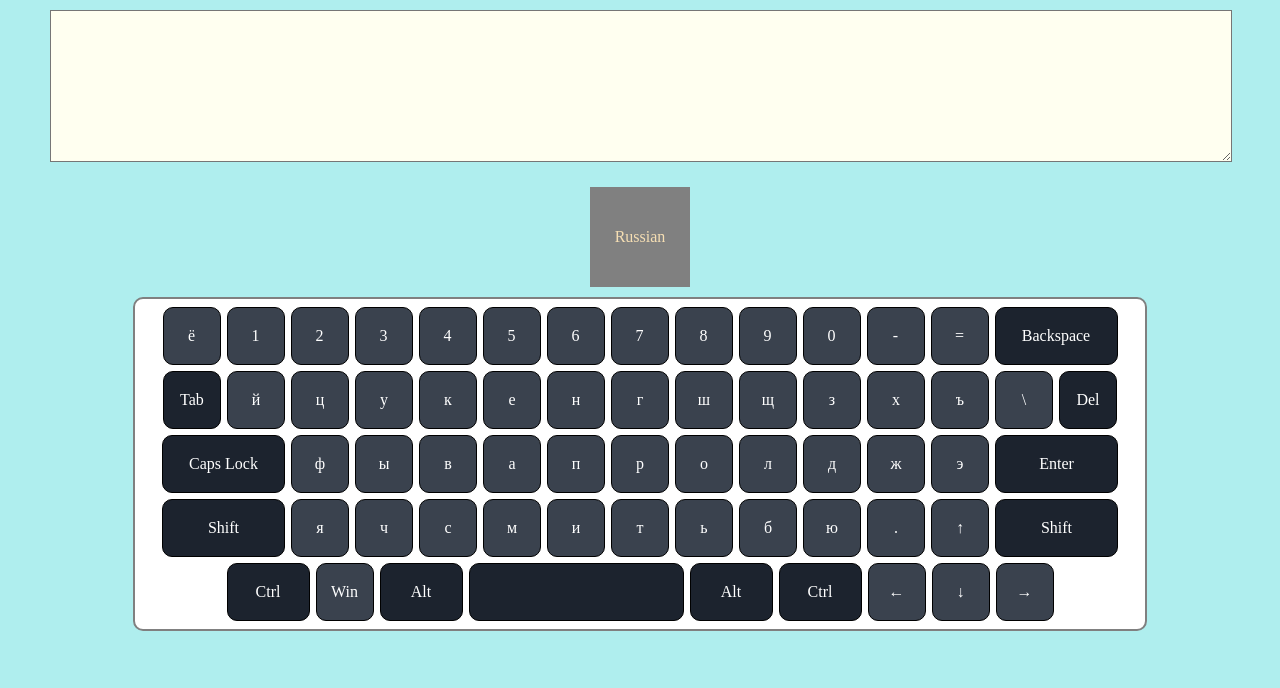
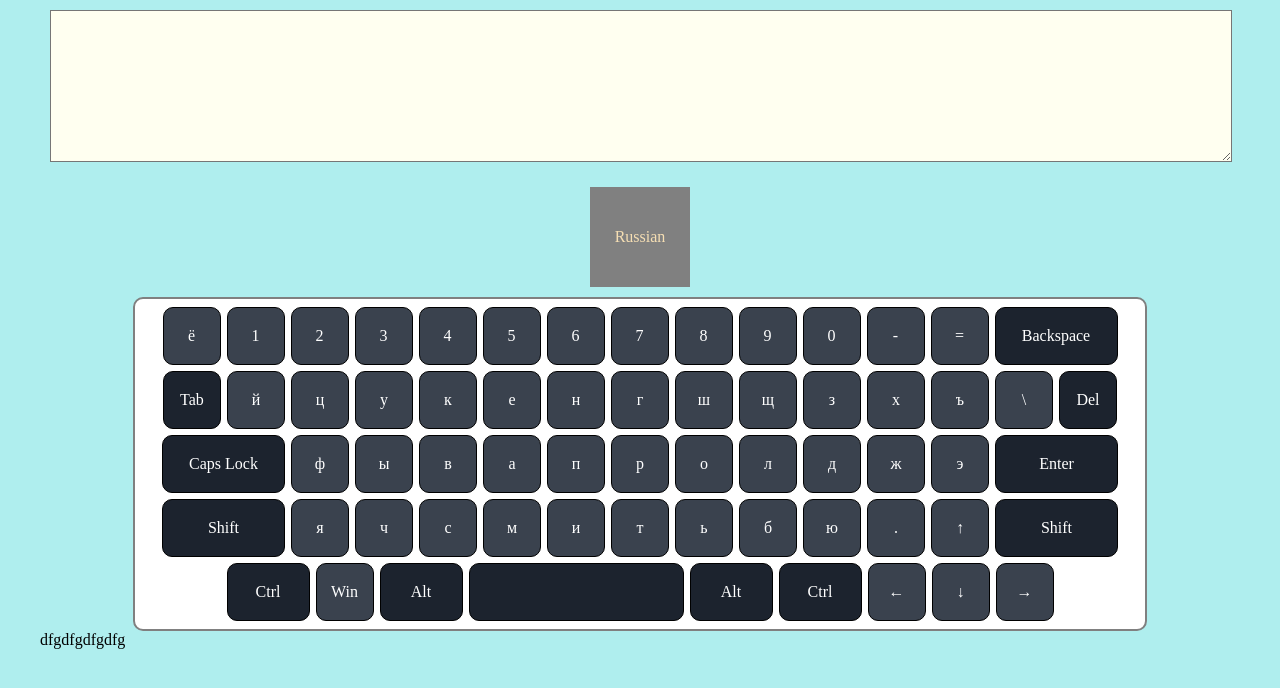
Before and after one commit to bulbash92/virtual-keyboard, a plain HTML site: page index.html in a window 1280 px wide. Drawn offline with Linux system fonts and the light colour scheme.

```diff
--- a/index.html
+++ b/index.html
@@ -8,5 +8,6 @@
 </head>
 <body>
     <script src="script.js"></script>
+    dfgdfgdfgdfg
 </body>
 </html>
```
